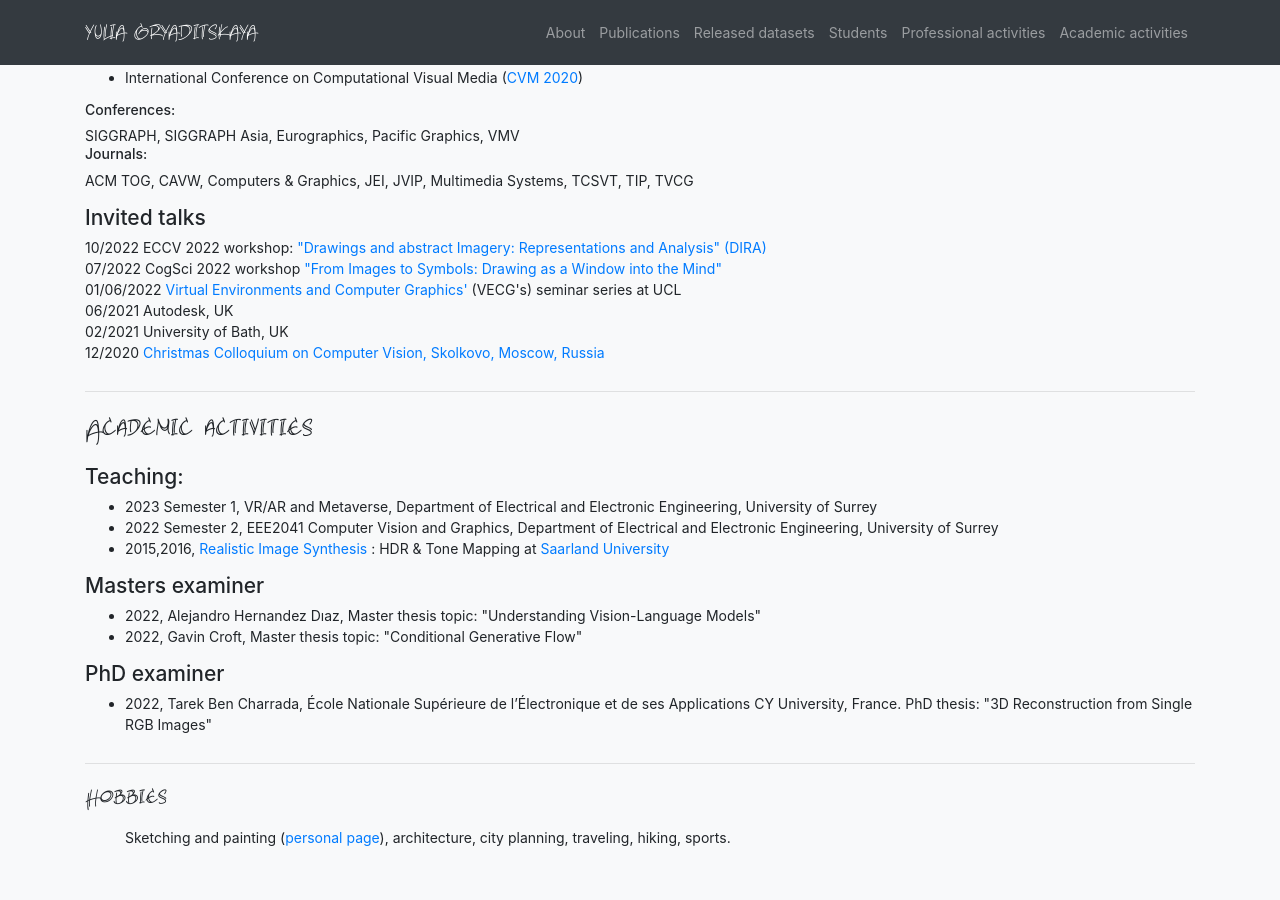
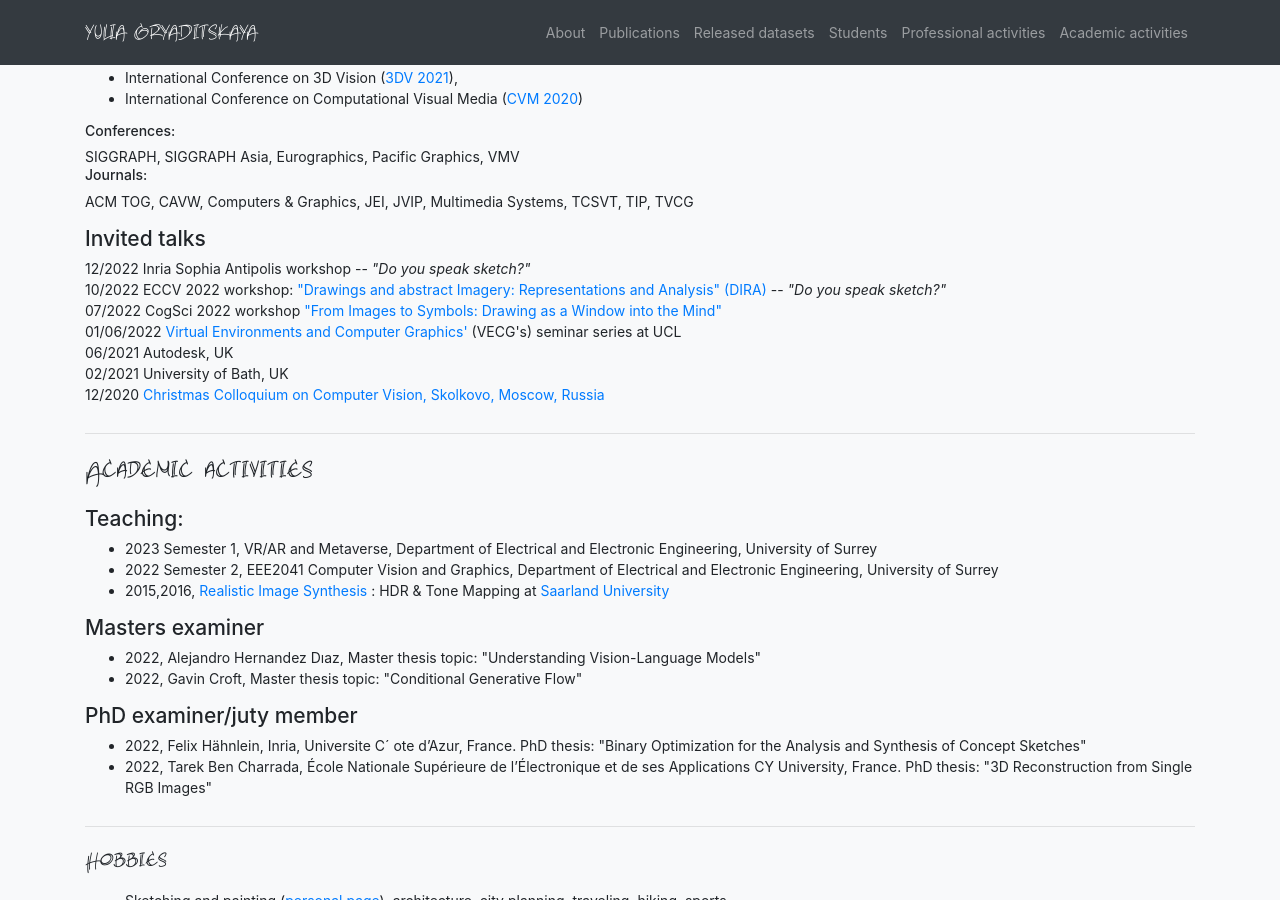
Before and after one commit to ygryadit/ygryadit.github.io, a Jekyll site: the page built from index.md, in a window 1280 px wide and 900 px high, scrolled down 7234 px. Built offline with Jekyll 4.4.1, drawn with Linux system fonts in a browser that asks for light colours; some of the changed text lies outside the part shown.

Commit message:
Adding invited talk info, PhD defense, students

```diff
--- a/index.md
+++ b/index.md
@@ -613,7 +613,7 @@
 				<li>
 					2021 -- 2022, <a href="https://scholar.google.co.in/citations?hl=en&user=HE2nfp0AAAAJ&view_op=list_works&sortby=pubdate&inst=15262737669262836719">Pinaki Nath Chowdhury</a> (coadvised with Yi-Zhe Song)
 				</li>
-				<li> 2019 -- 2022 <a href ="https://www-sop.inria.fr/members/Felix.Hahnlein/">Felix Hahnlein</a> (primary advisor Adrien Bousseau), <i>PhD thesis under review</i> </li>
+				<li> 2019 -- 2022 <a href ="https://www-sop.inria.fr/members/Felix.Hahnlein/">Felix Hahnlein</a> (primary advisor Adrien Bousseau), , <i> has defended his PhD thesis on 2nd December 2022</i> <img src="img/icons/clap.svg" style="width:15px;"/>, Now: Postdoctoral Researcher at the University of Washington</li>
 				<li> 2020 -- 2022, <a href="https://www.researchgate.net/scientific-contributions/Yue-Zhong-2149391947">Yue Zhong</a> (coadvised with Yi-Zhe Song),
 					<i>PhD thesis under review</i> </li>
 				<li> 2020 -- 2021, <a href="https://dblp.org/pid/226/4981.html">Anran Qi</a> (coadvised with Yi-Zhe Song)
@@ -705,7 +705,8 @@
 
 		<p>
 			<h4>Invited talks</h4>
-			10/2022 ECCV 2022 workshop: <a href="https://sites.google.com/view/eccv-dira">"Drawings and abstract Imagery: Representations and Analysis" (DIRA)</a> <br>
+			12/2022 Inria Sophia Antipolis workshop -- <i>"Do you speak sketch?"</i> <br>
+			10/2022 ECCV 2022 workshop: <a href="https://sites.google.com/view/eccv-dira">"Drawings and abstract Imagery: Representations and Analysis" (DIRA)</a> -- <i>"Do you speak sketch?"</i> <br>
 			07/2022 CogSci 2022 workshop <a href="https://images2symbols.github.io/schedule/">"From Images to Symbols: Drawing as a Window into the Mind"</a> <br>
 			01/06/2022 <a href="https://complightlab.com/seminars/">Virtual Environments and Computer Graphics'</a> (VECG's) seminar series at UCL<br>
 			06/2021 Autodesk, UK <br>
@@ -734,12 +735,17 @@
 			<li>
 				2022, Alejandro Hernandez Dıaz, Master thesis topic: "Understanding Vision-Language Models"
 			</li>
-			<li> 2022, Gavin Croft, Master thesis topic: "Conditional Generative Flow"
+			<li>
+				2022, Gavin Croft, Master thesis topic: "Conditional Generative Flow"
 			</li>
 		</ul>
 
-		<h4>PhD examiner</h4>
+		<h4>PhD examiner/juty member</h4>
 		<ul>
+			<li>
+			2022, Felix Hähnlein, Inria, Universite C´ ote d’Azur, France. PhD thesis: "Binary Optimization for the Analysis and Synthesis
+of Concept Sketches"
+			</li>
 			<li>
 			2022, Tarek Ben Charrada, École Nationale Supérieure de l’Électronique et de ses Applications CY University, France. PhD thesis: "3D Reconstruction from Single RGB Images"
 			</li>
```
